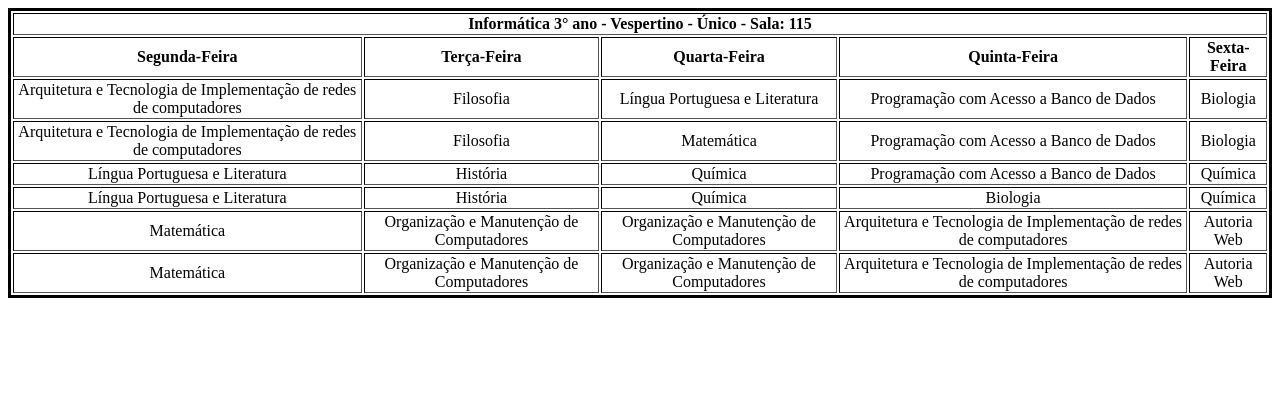
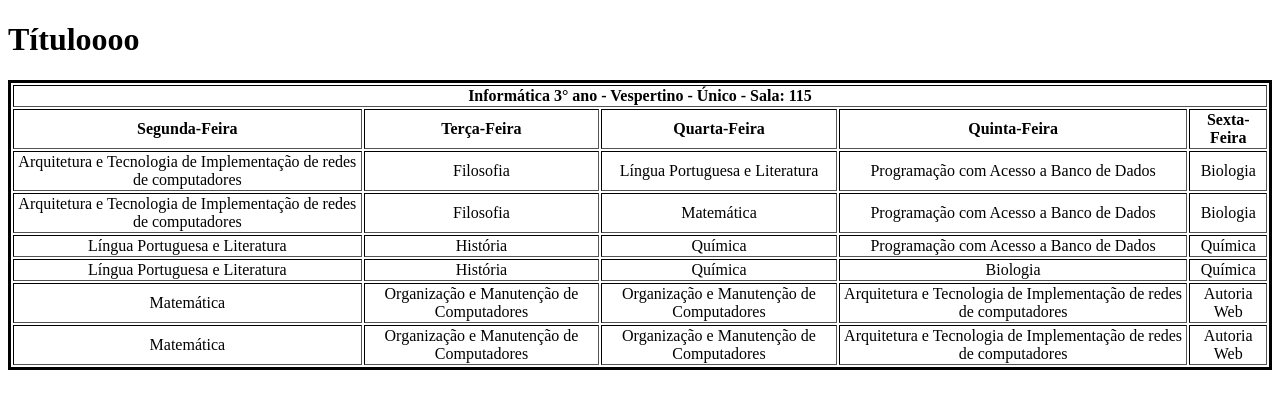
Before and after one commit to klainif/pagina1, a plain HTML site: page index.html in a window 1280 px wide. Drawn offline with Linux system fonts and the light colour scheme.

Commit message:
Update index.html

```diff
--- a/index.html
+++ b/index.html
@@ -8,6 +8,7 @@
     <title>Tabela_Atividade</title>
 </head>
 <body>
+    <h1>Títuloooo</h1>
     <table width="100%" border="1">
         <thead>
             <tr>
```
